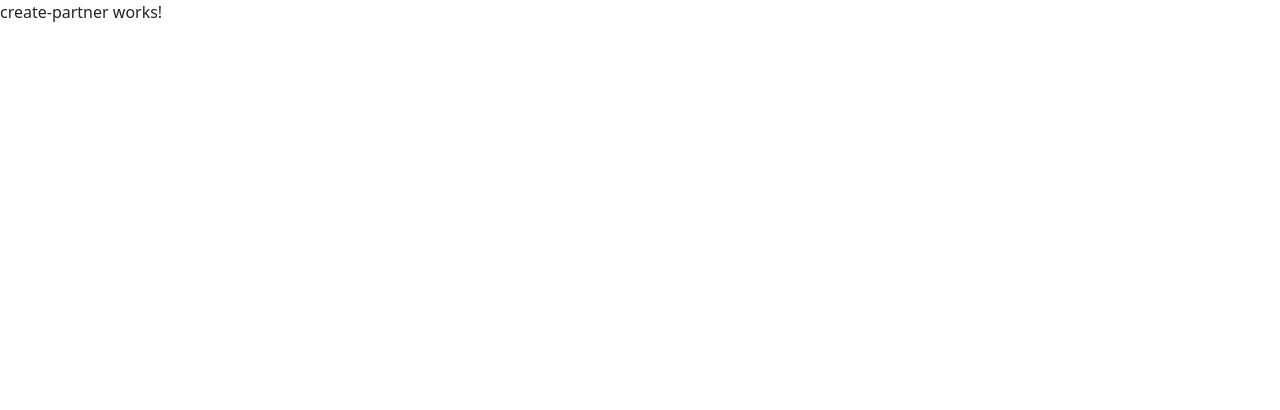
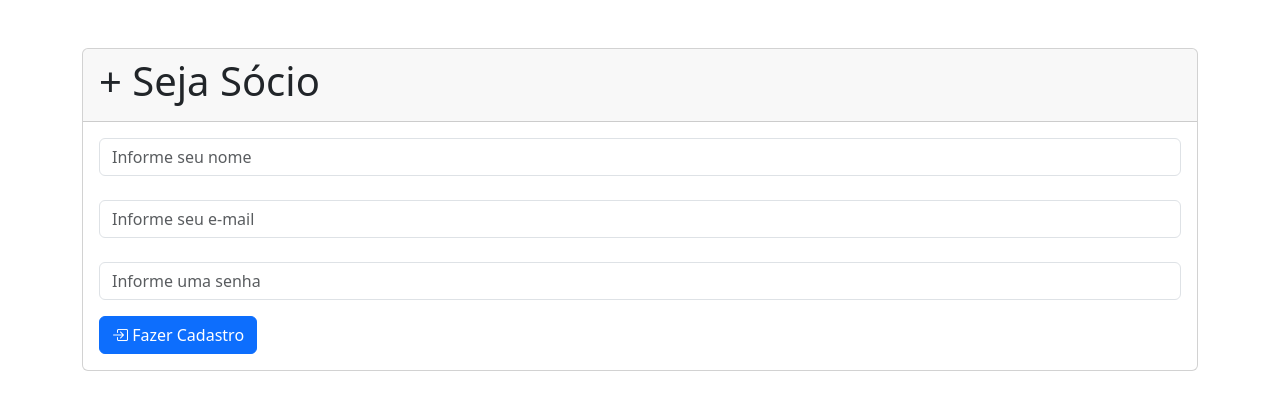
Before and after one commit to dilsoncampelo10/sig_company_client, an Angular app: page /criar/socio in a window 1280 px wide. Shown: the top 410 px of the page. Built offline with nearby package versions, Linux system fonts and the light colour scheme.

Commit message:
create partner

```diff
--- /dev/null
+++ b/src/app/components/form-partners/form-partners.component.html
@@ -0,0 +1,23 @@
+<section class="section_partner">
+    <section class="container pt-5">
+        <div class="card">
+            <div class="card-header">
+                <h1>+ Seja Sócio</h1>
+            </div>
+            <div class="card-body">
+                <form>
+                    <input type="text" name="name" [(ngModel)]="partner.name" class="form-control" placeholder="Informe seu nome">
+                    <input type="email" name="email" [(ngModel)]="partner.email" class="form-control mt-4" placeholder="Informe seu e-mail">
+                    <input type="password" name="password" [(ngModel)]="partner.password" class="form-control mt-4" placeholder="Informe uma senha">
+                    <button (click)="create()" class="btn btn-primary mt-3"><i class="bi bi-box-arrow-in-right"></i> Fazer Cadastro</button>
+                </form>
+            </div>
+
+        </div>
+
+    </section>
+    <!-- <div>
+        <app-modal *ngIf="showError"></app-modal>
+    </div> -->
+
+</section>
--- /dev/null
+++ b/src/app/components/form-partners/form-partners.component.ts
@@ -0,0 +1,29 @@
+import { Component } from '@angular/core';
+import { Partner } from '../../models/Partner';
+import { PartnerService } from '../../services/partner.service';
+import { FormsModule } from '@angular/forms';
+
+@Component({
+  selector: 'app-form-partners',
+  standalone: true,
+  imports: [FormsModule],
+  templateUrl: './form-partners.component.html',
+  styleUrl: './form-partners.component.scss'
+})
+export class FormPartnersComponent {
+    public partner: Partner = new Partner;
+
+    constructor(private partnerService: PartnerService){};
+
+    create(){
+        this.partnerService.create(this.partner).subscribe({
+          next: (data) => {
+            console.log(data);
+          },
+          error: (responseError) => {
+            console.log(responseError);
+          }
+        })
+    }
+
+}
--- /dev/null
+++ b/src/app/models/Partner.ts
@@ -0,0 +1,6 @@
+export class Partner {
+    public name: string = '';
+    public email: string = '';
+    public password: string = '';
+    public status?: boolean = true;
+}
--- a/src/app/pages/partners/create-partner/create-partner.component.html
+++ b/src/app/pages/partners/create-partner/create-partner.component.html
@@ -1 +1 @@
-<p>create-partner works!</p>
+<app-form-partners></app-form-partners>
--- a/src/app/pages/partners/create-partner/create-partner.component.ts
+++ b/src/app/pages/partners/create-partner/create-partner.component.ts
@@ -1,9 +1,10 @@
 import { Component } from '@angular/core';
+import { FormPartnersComponent } from '../../../components/form-partners/form-partners.component';
 
 @Component({
   selector: 'app-create-partner',
   standalone: true,
-  imports: [],
+  imports: [FormPartnersComponent],
   templateUrl: './create-partner.component.html',
   styleUrl: './create-partner.component.scss'
 })
--- /dev/null
+++ b/src/app/services/partner.service.ts
@@ -0,0 +1,19 @@
+import { HttpClient } from '@angular/common/http';
+import { Injectable } from '@angular/core';
+import { environment } from '../../environments/environment';
+import { Partner } from '../models/Partner';
+import { Observable } from 'rxjs';
+
+@Injectable({
+  providedIn: 'root'
+})
+export class PartnerService {
+
+  constructor(private httpClient: HttpClient) { }
+
+  private url: string = environment.api+"/partners";
+
+  public create(partner: Partner): Observable<Partner>{
+    return this.httpClient.post<Partner>(`${this.url}`,partner);
+  }
+}
```
Also changed, not shown: src/app/components/form-partners/form-partners.component.scss (added), 2 other files (tests, documents, lock files or other folders).
